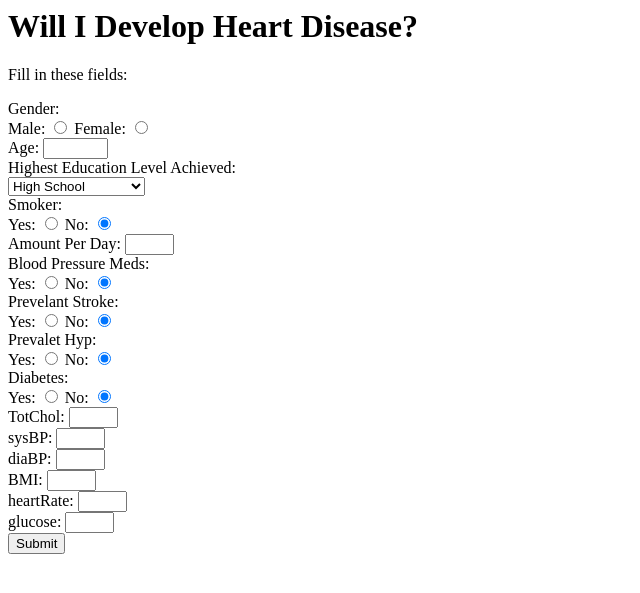
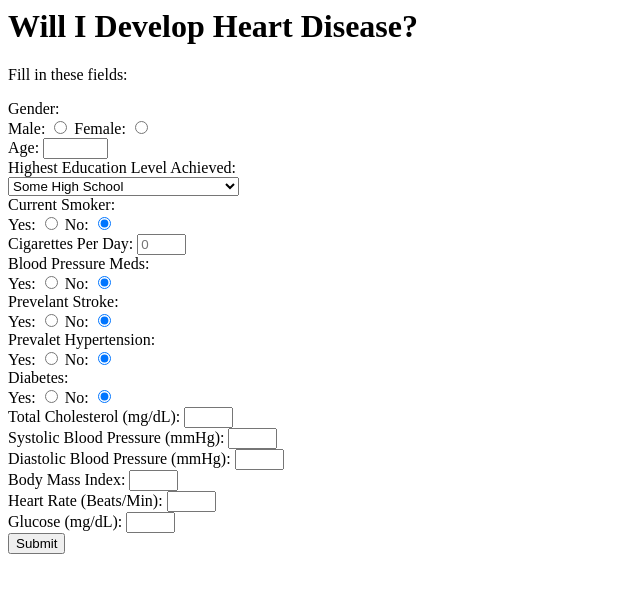
Before and after one commit to MhdYaman/Group-Project, a Flask app: page / in a window 1280 px wide. Shown: the top 593 px of the page, without its empty margins (0-640 px from the left). Run offline with Flask 2, Linux system fonts and the light colour scheme.

Commit message:
further fixes for web app

```diff
--- a/WebApp/app.py
+++ b/WebApp/app.py
@@ -8,34 +8,37 @@ from google.cloud import vision
 # Initialise Flask
 app = Flask(__name__)
 
+def getData(request):
+    req = request.form
+    gender = req['gender']
+    age = req['age']
+    education = req['edu']
+    smoke = req['smoke']
+    num_smoke = req['num_smoke']
+    if smoke == "no":
+        num_smoke = 0
+    bpm = req['bpm']
+    stroke = req['stroke']
+    hyp = req['hyp']
+    diab = req['diab']
+    totChol = req['TotChol']
+    sysBP = req['sysBP']
+    diaBP = req['diaBP']
+    bmi = req['bmi']
+    hr = req['hr']
+    gluc = req['gluc']
+    data = [int(gender), int(age), int(education), int(smoke), int(num_smoke), int(bpm), int(stroke), int(hyp), int(diab), float(totChol), float(sysBP), float(diaBP), float(bmi), float(hr), float(gluc)]
+    return(data)
+
 @app.route('/')
 def index():
-
     return render_template('index.html')
 
 @app.route('/predict', methods=["GET", "POST"])
 def predict():
     if request.method == "POST":
-        req = request.form
-        print(req)
-        gender = req['gender']
-        age = req['age']
-        education = req['edu']
-        smoke = req['smoke']
-        num_smoke = req['num_smoke']
-        if smoke == "no":
-            num_smoke = 0
-        bpm = req['bpm']
-        stroke = req['stroke']
-        hyp = req['hyp']
-        diab = req['diab']
-        totChol = req['TotChol']
-        sysBP = req['sysBP']
-        diaBP = req['diaBP']
-        bmi = req['bmi']
-        hr = req['hr']
-        gluc = req['gluc']
-        print(gender, age, education, smoke, num_smoke, bpm, stroke, hyp, diab, totChol, sysBP, diaBP, bmi, hr, gluc)
+        data = getData(request)
+        print(data)
         return redirect(request.url)
 
     return render_template("predict.html")
--- a/WebApp/templates/index.html
+++ b/WebApp/templates/index.html
@@ -9,64 +9,64 @@
          enctype = "multipart/form-data">
          Gender:
          <br>
-         Male: <input type = "radio" name = "gender" value="male" id="gender1"/>
-         Female: <input type = "radio" name = "gender" value="female" id="gender2" />
+         Male: <input type = "radio" name = "gender" value="1" id="gender1"/>
+         Female: <input type = "radio" name = "gender" value="0" id="gender2" />
          <br>
          Age: <input type = "text" name = "age"  size=5 required/>
          <br>
          <label for="edu">Highest Education Level Achieved: </label>
          <br>
-            <select id="edu" name="edu">
-            <option value="0">High School</option>
-            <option value="1">Associate's Degree</option>
-            <option value="2">Bachelor's Degree</option>
-            <option value="3">Advanced Degree</option>
+            <select id="edu" name="edu" required>
+            <option value="1">Some High School</option>
+            <option value="2">High School or GED</option>
+            <option value="3">Some College or Vocational School</option>
+            <option value="4">College Degree</option>
             </select>
          <br>
-         Smoker:
+         Current Smoker:
          <br>
-         Yes: <input type = "radio" name = "smoke" value="yes"/>
-         No: <input type = "radio" name = "smoke" value="no" checked/>
+         Yes: <input type = "radio" name = "smoke" value="1"/>
+         No: <input type = "radio" name = "smoke" value="0" checked/>
          <br>
-         Amount Per Day:
-         <input type = "text" name = "num_smoke" size=3 required/>
+         Cigarettes Per Day:
+         <input type = "text" name = "num_smoke" size=3 required placeholder="0"/>
          <br>
          Blood Pressure Meds:
          <br>
-         Yes: <input type = "radio" value="yes" name = "bpm" />
-         No: <input type = "radio" value="no" name = "bpm" checked />
+         Yes: <input type = "radio" value="1" name = "bpm" />
+         No: <input type = "radio" value="0" name = "bpm" checked />
          <br>
          Prevelant Stroke:
          <br>
-         Yes: <input type = "radio" value = "yes" name = "stroke" />
-         No: <input type = "radio" value = "no" name = "stroke" checked/>
+         Yes: <input type = "radio" value = "1" name = "stroke" />
+         No: <input type = "radio" value = "0" name = "stroke" checked/>
          <br>
-         Prevalet Hyp:
+         Prevalet Hypertension:
          <br>
-         Yes: <input type = "radio" value="yes" name = "hyp" />
-         No: <input type = "radio" value="no" name = "hyp" checked/>
+         Yes: <input type = "radio" value="1" name = "hyp" />
+         No: <input type = "radio" value="0" name = "hyp" checked/>
          <br>
          Diabetes:
          <br>
-         Yes: <input type = "radio" value="yes" name = "diab" />
-         No: <input type = "radio" value="no" name = "diab" checked/>
+         Yes: <input type = "radio" value="1" name = "diab" />
+         No: <input type = "radio" value="0" name = "diab" checked/>
          <br>
-         TotChol:
+         Total Cholesterol (mg/dL):
          <input type = "text" name = "TotChol" required size=3/>
          <br>
-         sysBP:
+         Systolic Blood Pressure (mmHg):
          <input type = "text" name = "sysBP" required size=3/>
          <br>
-         diaBP:
+         Diastolic Blood Pressure (mmHg):
          <input type = "text" name = "diaBP" required size=3/>
          <br>
-         BMI:
+         Body Mass Index:
          <input type = "text" name = "bmi" required size=3/>
          <br>
-         heartRate:
+         Heart Rate (Beats/Min):
          <input type = "text" name = "hr" required size=3/>
          <br>
-         glucose:
+         Glucose (mg/dL):
          <input type = "text" name = "gluc" required size=3/>
          <br>
          <input type = "submit"/>
```
